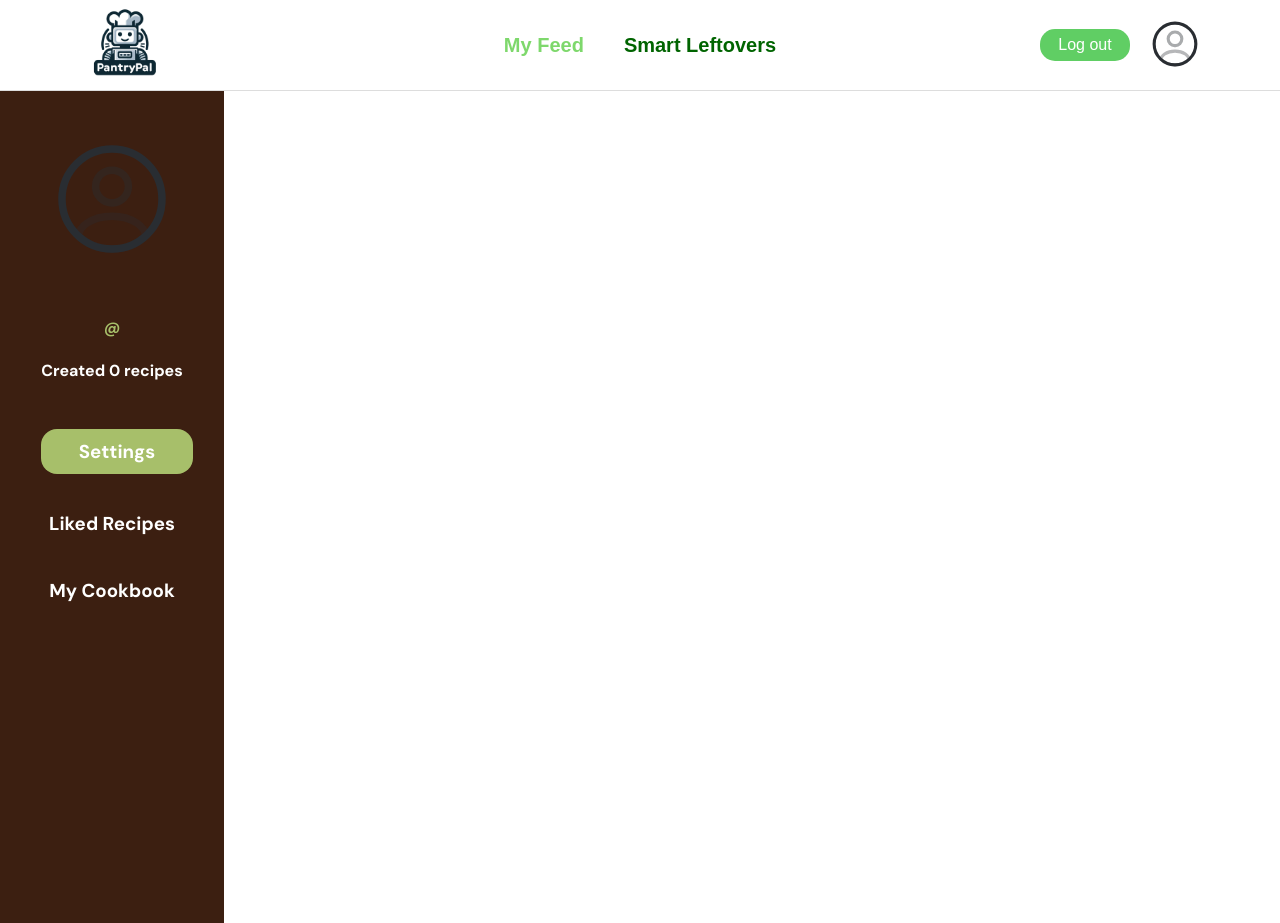
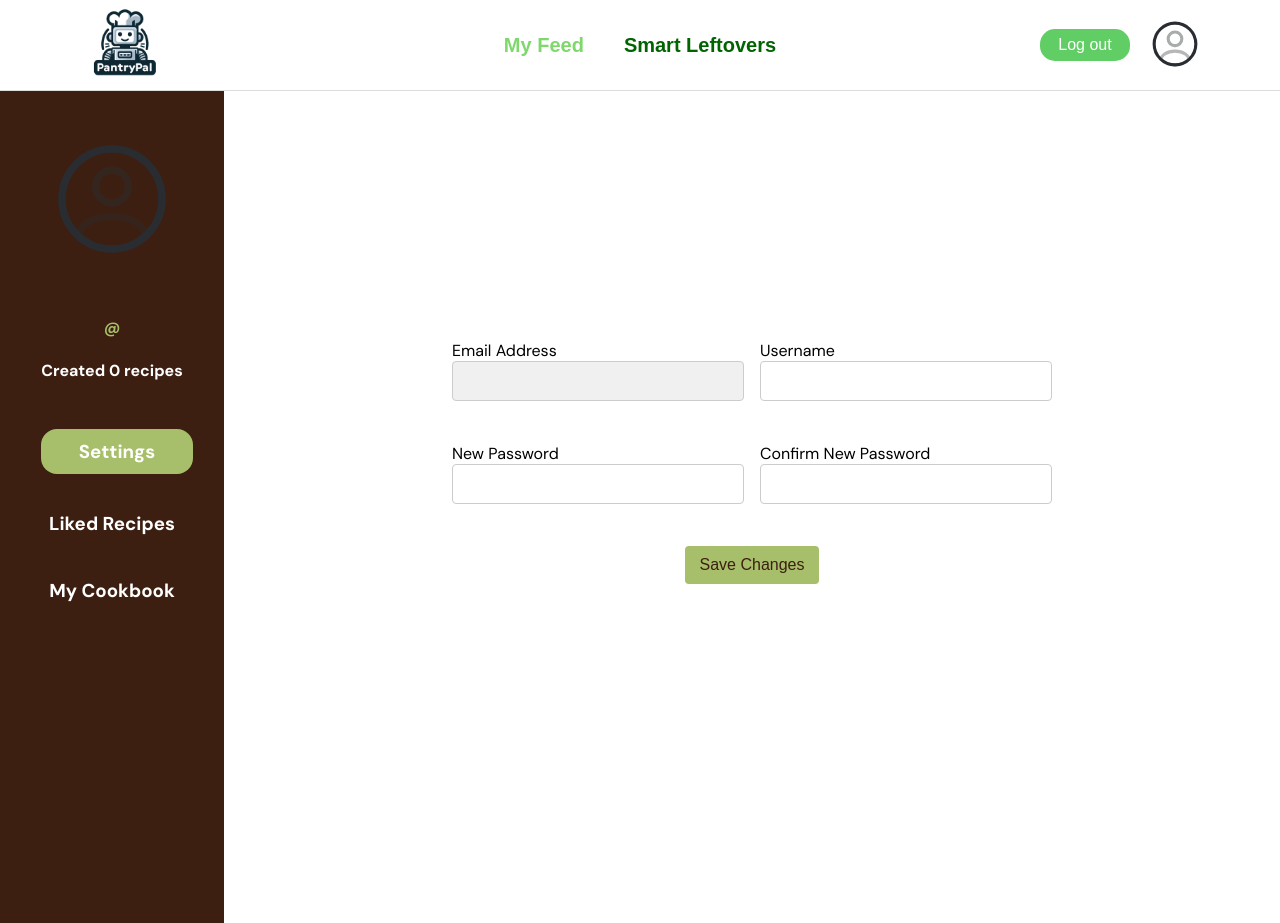
Before and after one commit to BT3103AppDev1/l1-final-term-project-group-9-pantrypal, a Vue app in the folder pantrypal-frontend/: page /profile/settings in a window 1280 px wide. Built offline with nearby package versions, Linux system fonts and the light colour scheme; no server answers; the database is empty; sample sign-in values are in the browser's storage.

Commit message:
feat(settings) add change profile details

```diff
--- a/pantrypal-frontend/src/components/ProfileSidebar.vue
+++ b/pantrypal-frontend/src/components/ProfileSidebar.vue
@@ -53,7 +53,13 @@ export default {
                     console.log('No such user document');
                 }
             });
-        }
+        },
+        goToLikedPage() {
+            this.$router.push('/profile/liked');
+        },
+        goToCookbookPage() {
+            this.$router.push('/profile/cookbook');
+        },
     }
 };
 </script>
--- a/pantrypal-frontend/src/components/TopBar.vue
+++ b/pantrypal-frontend/src/components/TopBar.vue
@@ -23,7 +23,7 @@
             <button class="logOutButton" @click="logout">
                 <p class="logOutButton-text">Log out</p>
             </button>
-            <button type="button" class="profileButton">
+            <button type="button" class="profileButton" @click="goToProfile()">
                 <img src="../assets/profile.svg" alt="profile pic" class="profile" />
             </button>
         </div>
@@ -46,6 +46,9 @@ export default {
         },
         goToRecipeGenerator() {
             this.$router.push('/recipe-generator');
+        },
+        goToProfile() {
+            this.$router.push('/profile/settings');
         },
         logout() {
             signOut(auth).then(() => {
--- /dev/null
+++ b/pantrypal-frontend/src/components/UserProfileEdit.vue
@@ -0,0 +1,182 @@
+<template>
+    <div class="user-profile-edit">
+      <form @submit.prevent="saveChanges" class="user-form">
+        <div class="form-group">
+          <label for="email">Email Address</label>
+          <input type="email" id="email" v-model="email" disabled class="input-field non-editable" />
+        </div>
+
+        <div class="form-group">
+          <label for="username">Username</label>
+          <input type="text" id="username" v-model="username" class="input-field" />
+        </div>
+
+        <div class="form-group">
+          <label for="newPassword">New Password</label>
+          <input type="password" id="newPassword" v-model="newPassword" class="input-field" />
+        </div>
+
+        <div class="form-group">
+          <label for="confirmPassword">Confirm New Password</label>
+          <input type="password" id="confirmPassword" v-model="confirmPassword" class="input-field" />
+        </div>
+        <div class="save-changes-btn-container">
+            <button type="submit" class="save-changes-btn">Save Changes</button>
+        </div>
+      </form>
+    </div>
+  </template>
+
+  <script>
+  import { getAuth, onAuthStateChanged, reauthenticateWithCredential, EmailAuthProvider, updatePassword } from 'firebase/auth';
+  import { getFirestore, doc, updateDoc, getDoc } from 'firebase/firestore';
+
+  export default {
+    name: 'UserProfileEdit',
+    data() {
+      return {
+        email: '',
+        username: '',
+        newPassword: '',
+        confirmPassword:'',
+        user: null
+      }
+    },
+    mounted() {
+      this.fetchUserData();
+    },
+    methods: {
+      async fetchUserData() {
+        const auth = getAuth();
+        onAuthStateChanged(auth, async (user) => {
+          if (user) {
+            const db = getFirestore();
+            const userRef = doc(db, 'users', user.uid);
+            const userSnap = await getDoc(userRef);
+            if (userSnap.exists()) {
+                this.user = user;
+                this.email = user.email;
+                this.username = userSnap.data().username;
+            }
+          }
+        });
+      },
+    async saveChanges() {
+        try {
+        const db = getFirestore();
+        const user = getAuth().currentUser;
+
+        if (this.newPassword) {
+            if (this.newPassword !== this.confirmPassword) {
+                alert("The new passwords do not match.");
+                return;
+            }
+            await this.changePassword(this.newPassword);
+        }
+
+        if (user) {
+            const userRef = doc(db, 'users', user.uid);
+            await updateDoc(userRef, {
+                username: this.username,
+            });
+
+            alert('Profile updated successfully.');
+        }
+        } catch (error) {
+            console.error("Error updating profile:", error);
+            alert(error.message);
+        }
+    },
+      async changePassword() {
+        if (this.newPassword !== this.confirmPassword) {
+            alert("Passwords do not match.");
+            return;
+        }
+        if (!this.newPassword) {
+            alert("New password must not be empty.");
+            return;
+        }
+        try {
+            const auth = getAuth();
+            const user = auth.currentUser;
+            if (user) {
+                const currentPassword = prompt("Please enter your current password:");
+                const credential = EmailAuthProvider.credential(user.email, currentPassword);
+                await reauthenticateWithCredential(user, credential);
+                await updatePassword(user, this.newPassword);
+                alert('Details updated successfully.');
+                this.newPassword = '';
+                this.confirmPassword = '';
+            }
+        } catch (error) {
+            console.error("Error updating password:", error);
+            alert(error.message);
+            }
+        }
+    }
+  }
+  </script>
+
+  <style scoped>
+.user-profile-edit {
+    display: flex;
+    justify-content: center;
+    align-items: center;
+    width:100%;
+    margin-bottom: 90px;
+}
+
+.user-form {
+    display: grid;
+    grid-template-columns: repeat(2, 1fr);
+    grid-gap: 1rem;
+    max-width: 600px;
+    margin: auto;
+}
+
+.user-profile-edit .form-group {
+  margin-bottom: 1rem;
+}
+
+.user-profile-edit .input-field {
+  width: 100%;
+  padding: 10px;
+  border: 1px solid #ccc;
+  border-radius: 4px;
+  box-sizing: border-box;
+  margin-bottom: 10px;
+  font-size: 16px;
+}
+
+.user-profile-edit .non-editable {
+  background-color: #f0f0f0;
+  cursor: not-allowed;
+}
+
+.user-profile-edit .save-changes-btn {
+  background-color: #A7BF6A;
+  color: #3C1F11;
+  border: none;
+  border-radius: 4px;
+  padding: 10px 15px;
+  font-size: 16px;
+  cursor: pointer;
+  transition: background-color 0.3s;
+}
+
+.user-profile-edit .save-changes-btn:hover {
+  background-color: #8ea355;
+}
+
+.save-changes-btn-container {
+  grid-column: 1 / -1;
+  display: flex;
+  justify-content: center;
+}
+
+@media (max-width: 768px) {
+  .user-profile-edit {
+    grid-template-columns: 1fr;
+  }
+}
+</style>
--- a/pantrypal-frontend/src/views/Settings.vue
+++ b/pantrypal-frontend/src/views/Settings.vue
@@ -3,6 +3,7 @@
         <TopBar/>
         <div class="content-container">
             <ProfileSidebar/>
+            <UserProfileEdit/>
         </div>
     </div>
 </template>
@@ -10,12 +11,14 @@
 <script>
 import ProfileSidebar from '../components/ProfileSidebar.vue';
 import TopBar from '../components/TopBar.vue'
+import UserProfileEdit from '../components/UserProfileEdit.vue'
 
 export default {
   name: "Settings",
   components: {
     TopBar,
-    ProfileSidebar
+    ProfileSidebar,
+    UserProfileEdit
   }
 }
 </script>
```
